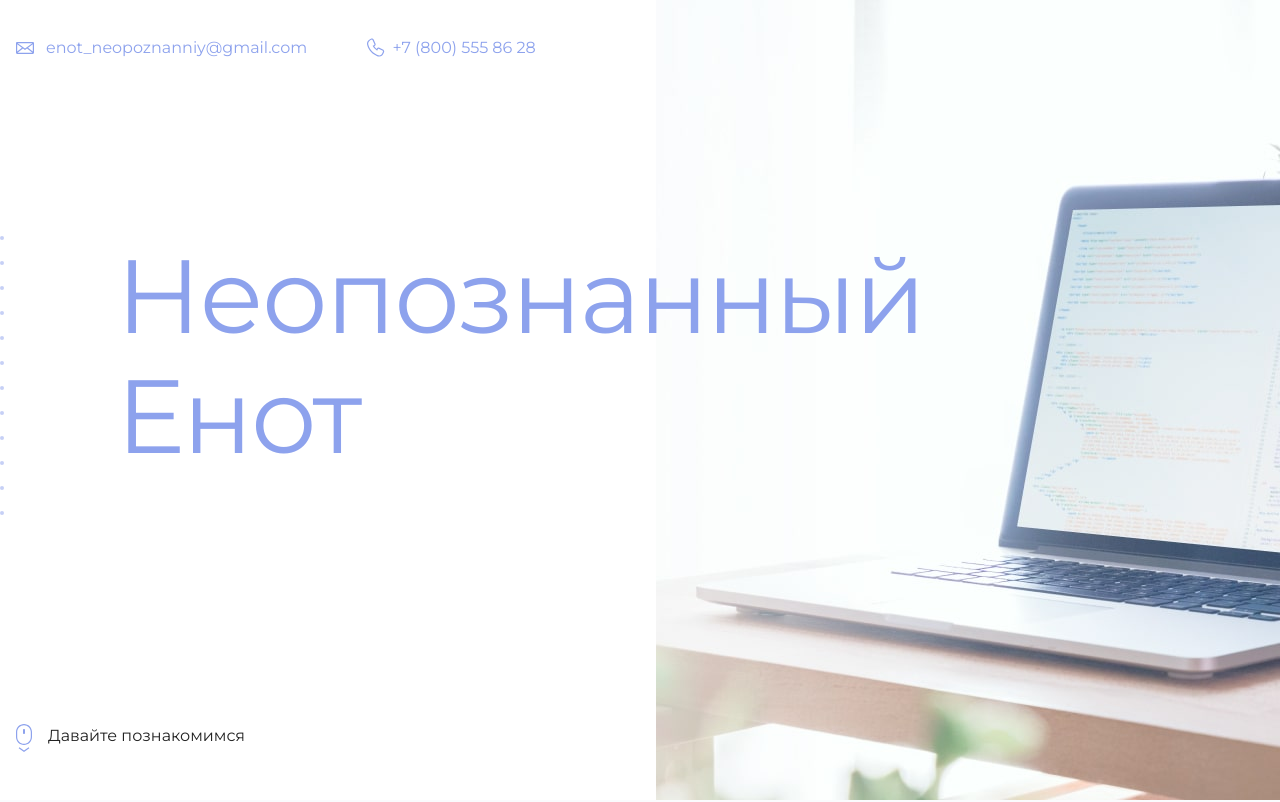
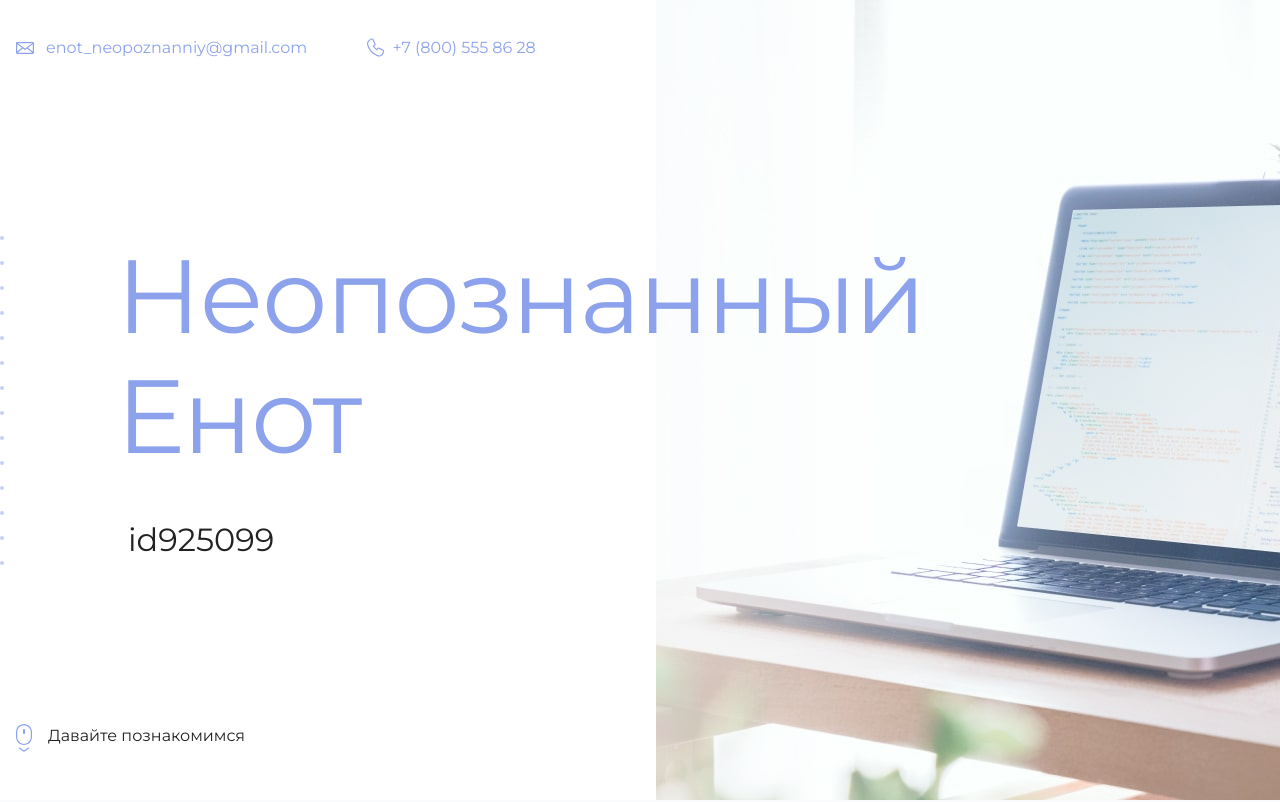
Before and after one commit to BlobJoe/htmlacademy, a plain HTML site: page my-site/index.html in a window 1280 px wide. Shown: the top 802 px of the page. Drawn offline with Linux system fonts and the light colour scheme.

Commit message:
Update index.html
Training

```diff
--- a/my-site/index.html
+++ b/my-site/index.html
@@ -19,7 +19,7 @@
       <section class="hero-image">
         <div class="container">
           <h1 class="heading">Неопознанный Енот</h1>
-          <p><!-- Тут ваш id на сайте Академии --></p>
+          <p>id925099</p>
         </div>
       </section>
 
```
